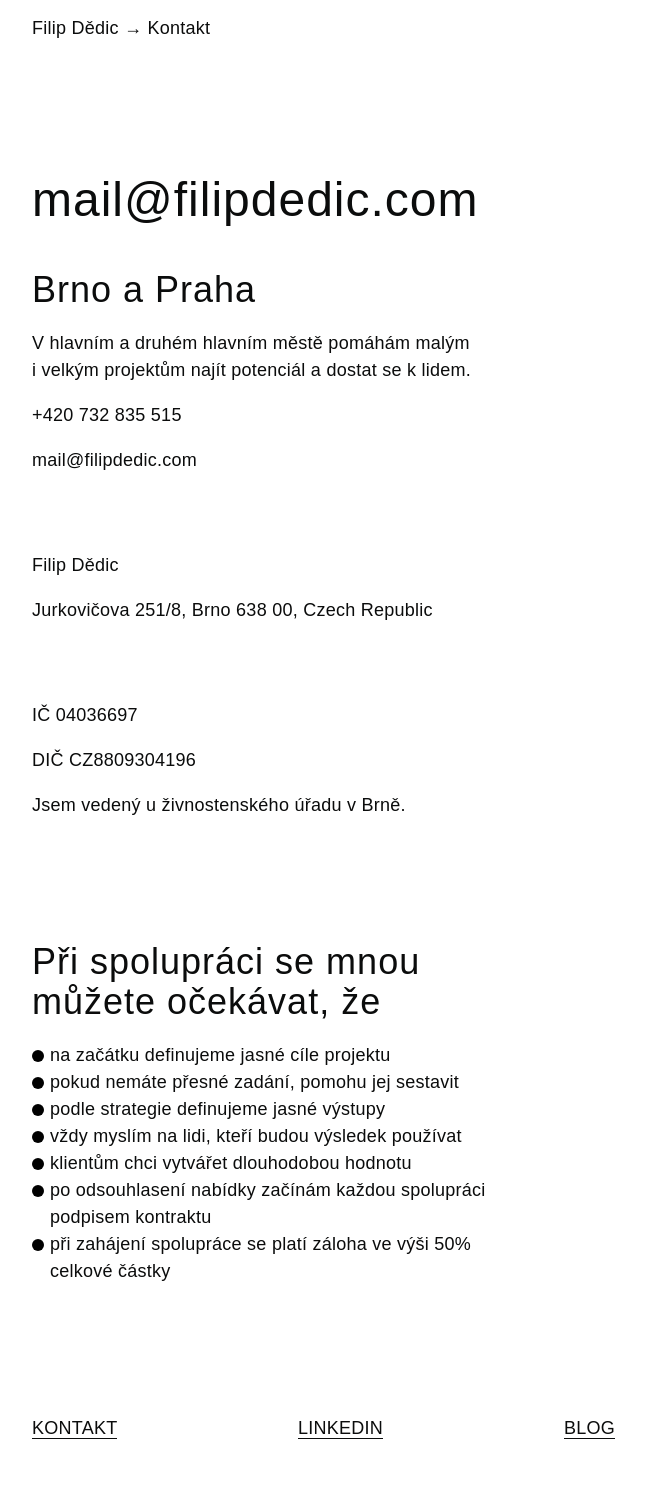
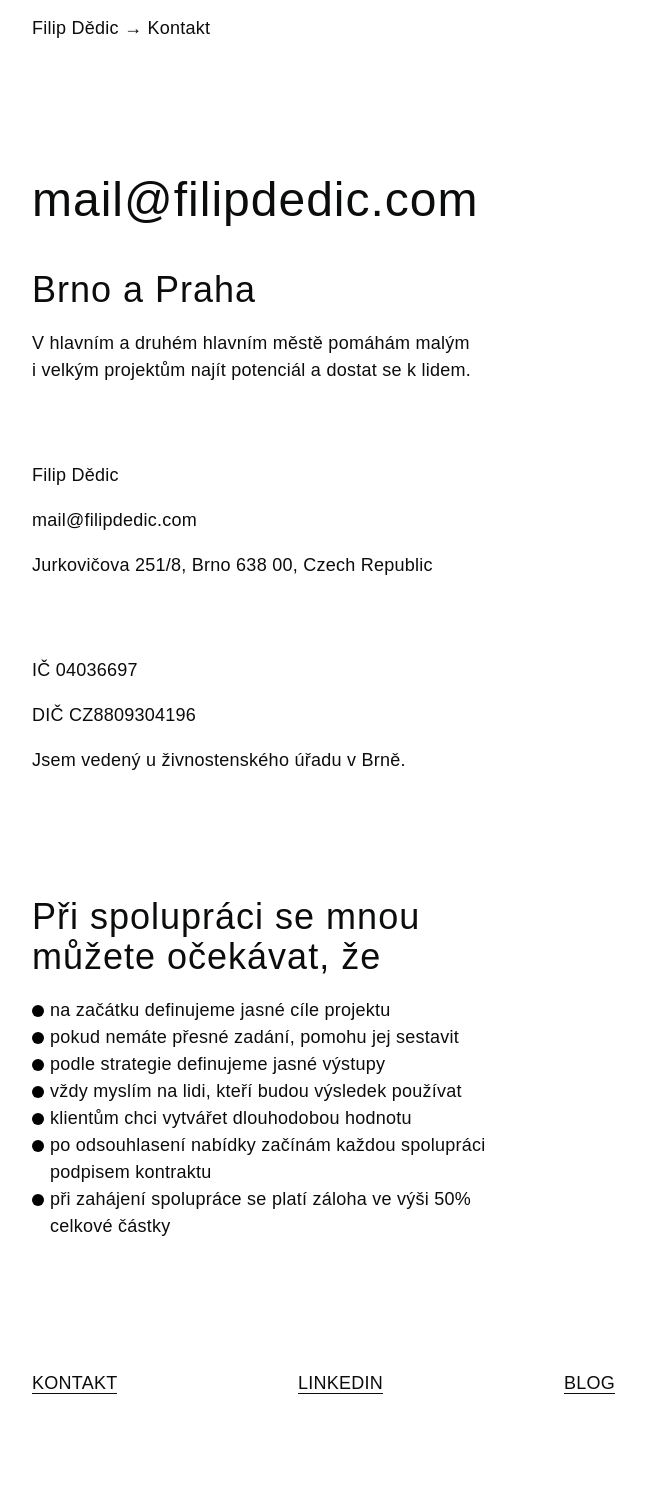
Before and after one commit to fdedic/fdedic.github.io, a Jekyll site: the page built from kontakt.md, in a window 1280 px wide. Shown: the whole page, without its empty margins (228-873 px from the left). Built offline with Jekyll 4.4.1, drawn with Linux system fonts in a browser that asks for light colours; nearby versions of some CDN libraries; some web fonts are replaced; after the commit the page ends 1445 px from its top, so only the background shows below that.

Commit message:
Update kontakt.md

```diff
--- a/kontakt.md
+++ b/kontakt.md
@@ -8,13 +8,11 @@ title: Kontakt
 ## Brno a&nbsp;Praha
 V hlavním a&nbsp;druhém hlavním městě pomáhám malým i&nbsp;velkým projektům najít potenciál a&nbsp;dostat se k lidem.
 
-+420 732 835 515
-
-mail@filipdedic.com
-
 ***
 
 Filip Dědic
+
+mail@filipdedic.com
 
 Jurkovičova 251/8, Brno 638 00, Czech Republic
 
```
